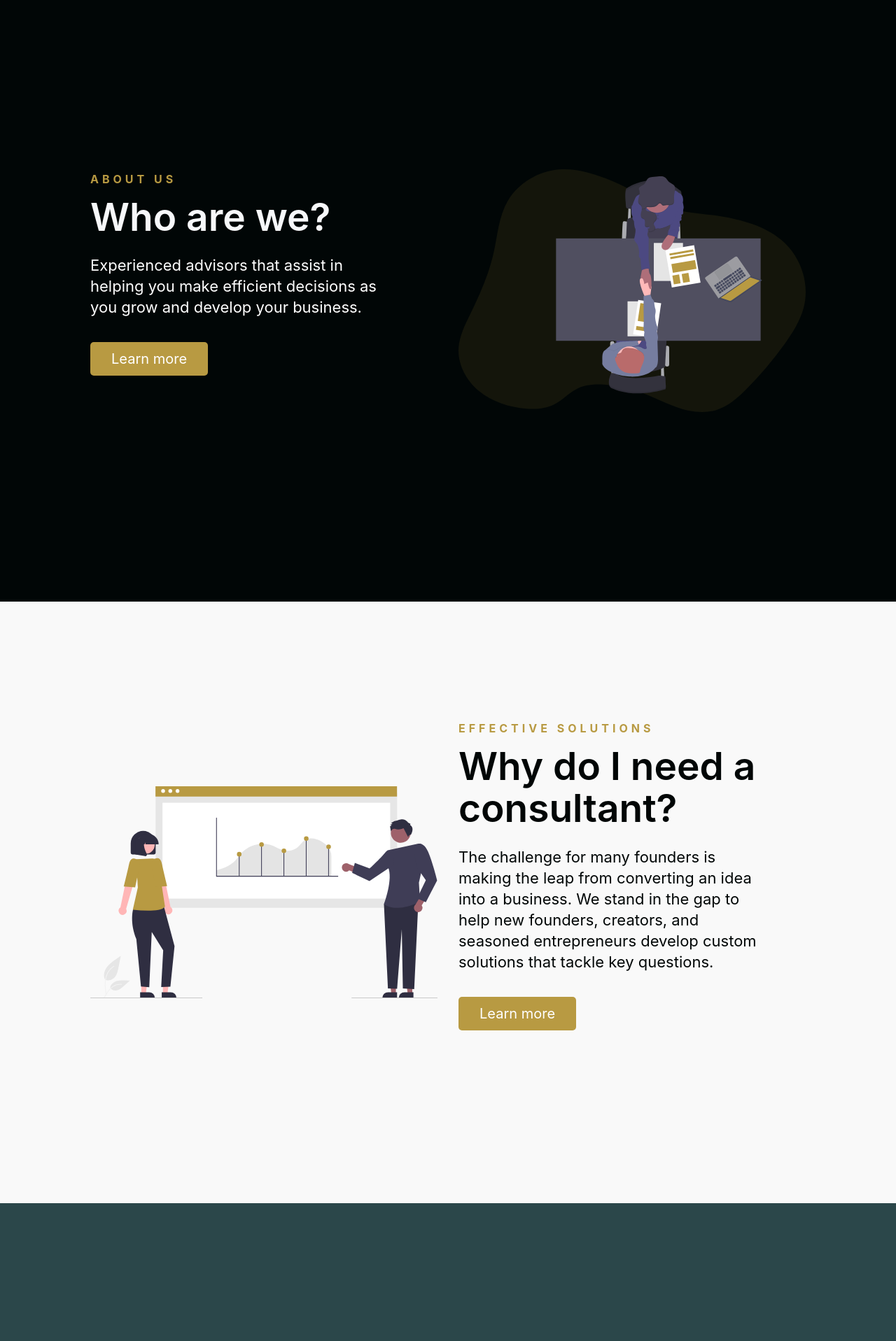
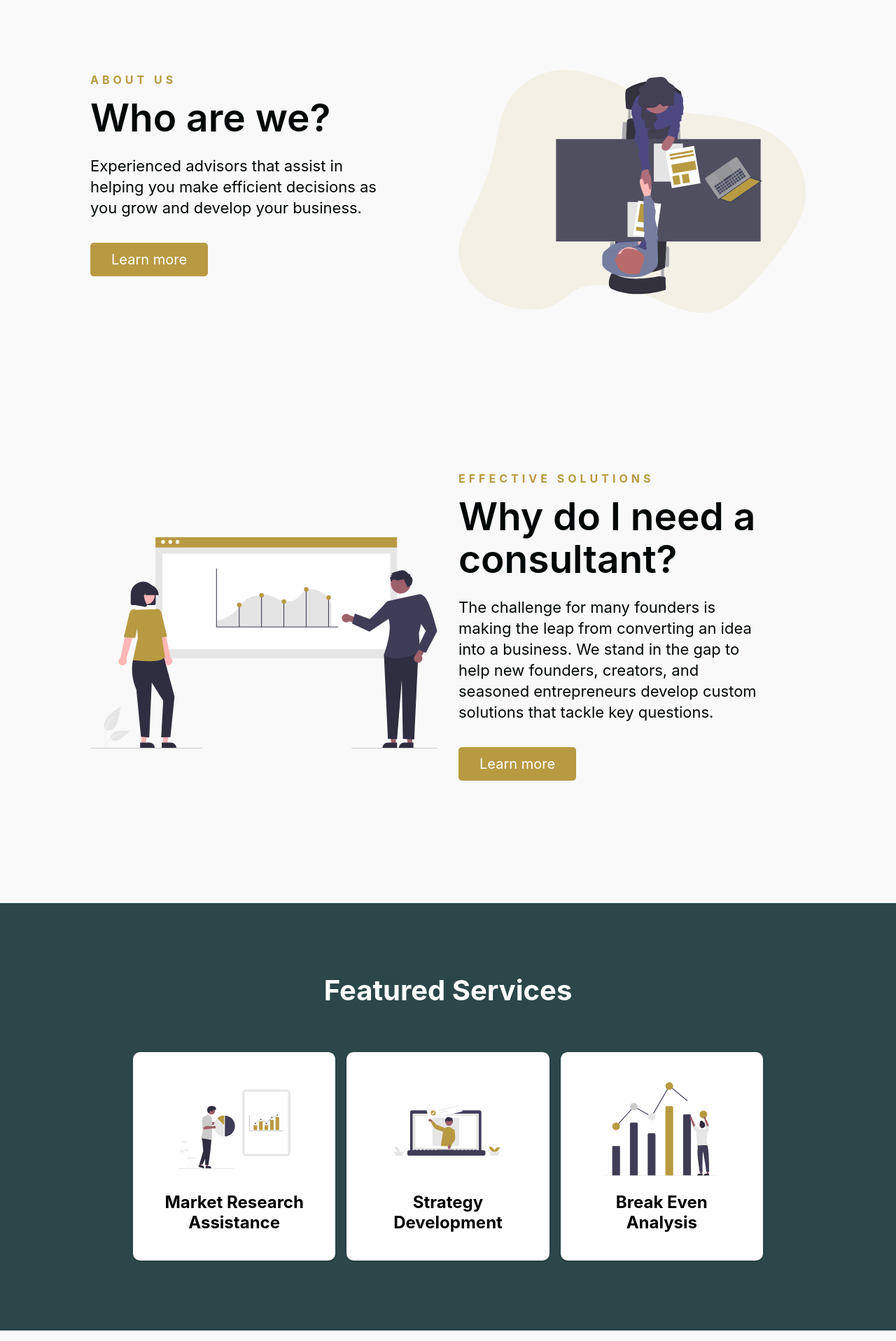
Before and after one commit to JonayahJ/orgena, a React (Create React App) app: page / in a window 1280 px wide. Shown: the part 880-2797 px from the top of the page at 70% size. Built offline with nearby package versions, Linux system fonts and the light colour scheme.

Commit message:
lessened the spacing on home page and fixed social icons alignment on footer

```diff
--- a/src/components/Footer/FooterElements.js
+++ b/src/components/Footer/FooterElements.js
@@ -106,8 +106,9 @@ export const WebsiteRights = styled.small`
 
 export const SocialIcons = styled.div`
   display: flex;
-  justify-content: flex-start;
+  justify-content: center;
   align-items: center;
+  text-align: center;
   width: 240px;
 `;
 
--- a/src/components/InfoSection/Data.js
+++ b/src/components/InfoSection/Data.js
@@ -1,10 +1,10 @@
 // Content for info sections
 export const homeObjOne = {
     id: "about-us",
-    lightBG: false,
+    lightBG: true,
     topText: false,
-    lightText: true,
-    lightTextDesc: true,
+    lightText: false,
+    lightTextDesc: false,
     topLine: "About Us",
     headline: "Who are we?",
     description: "Experienced advisors that assist in helping you make efficient decisions as you grow and develop your business.",
@@ -14,7 +14,7 @@ export const homeObjOne = {
     alt: "Shake Hands",
     dark: false,
     primary: false,
-    darkText: false,
+    darkText: true,
     link: "/about"
 }
 
@@ -39,10 +39,10 @@ export const homeObjTwo = {
 
 export const homeObjThree = {
     id: "decision-making",
-    lightBG: false,
+    lightBG: true,
     topText: false,
-    lightText: true,
-    lightTextDesc: true,
+    lightText: false,
+    lightTextDesc: false,
     topLine: "Decision Making",
     headline: "What can our consultants do for you?",
     description: "As a small business owner, you are constantly faced with making impactful decisions for your business.  Our consultants leverage their experience to help you make effective decisions that bring you closer to your goals.",
@@ -52,25 +52,6 @@ export const homeObjThree = {
     alt: "Small Business",
     dark: false,
     primary: false,
-    darkText: false,
+    darkText: true,
     link: "/schedule"
 }
-
-export const aboutObjOne = {
-    id: "intro",
-    lightBG: true,
-    topText: false,
-    lightText: false,
-    lightTextDesc: false,
-    topLine: "Who We Are",
-    headline: "About Us",
-    description: "Lorem ipsum dolor sit amet, consectetur adipiscing elit, sed do eiusmod tempor incididunt ut labore et dolore magna aliqua. Donec et odio pellentesque diam volutpat commodo sed. Sagittis aliquam malesuada bibendum arcu vitae elementum curabitur. Nisi est sit amet facilisis. Porttitor rhoncus dolor purus non enim praesent elementum. Quis commodo odio aenean sed adipiscing. Nibh mauris cursus mattis molestie. Ac turpis egestas integer eget aliquet nibh. Molestie ac feugiat sed lectus vestibulum mattis ullamcorper velit sed. Ac tortor vitae purus faucibus ornare suspendisse. Dictum varius duis at consectetur. Quis auctor elit sed vulputate mi sit. Diam donec adipiscing tristique risus nec feugiat in fermentum posuere. Id cursus metus aliquam eleifend mi in nulla.",
-    buttonLabel: "Learn more",
-    imgStart: false,
-    img: ("../../images/svg-2.svg"),
-    alt: "Growth Analytics",
-    dark: false,
-    primary: false,
-    darkText: true,
-    link: "/services"
-}
--- a/src/components/InfoSection/InfoElements.js
+++ b/src/components/InfoSection/InfoElements.js
@@ -2,7 +2,7 @@ import styled from "styled-components"
 
 export const InfoContainer = styled.div`
     color: #fff;
-    background: ${({lightBG}) => (lightBG ? "#f9f9f9" : "#010606")};
+    background: ${({lightBG}) => (lightBG ? "#f9f9f9" : "#495057")};
 
     @media screen and (max-width: 768px){
         padding: 100px 0;
@@ -12,12 +12,14 @@ export const InfoContainer = styled.div`
 export const InfoWrapper = styled.div`
     display: grid;
     z-index: 1;
-    height: 860px;
+    height: 100%;
     width: 100%;
     max-width: 1100px;
     margin-right: auto;
     margin-left: auto;
     padding: 0 24px;
+    padding-top: 100px;
+    padding-bottom: 100px;
     justify-content: center;
 `;
 
--- a/src/components/Services/ServicesElements.js
+++ b/src/components/Services/ServicesElements.js
@@ -1,12 +1,14 @@
 import styled from "styled-components"
 
 export const ServicesContainer = styled.div`
-  height: 800px;
+  height: 100%;
   display: flex;
   flex-direction: column;
   justify-content: center;
   align-items: center;
   background: var(--dark-slate-gray);
+  padding-top: 100px;
+  padding-bottom: 100px;
 
   @media screen and (max-width: 768px) {
     height: 1100px;
```
